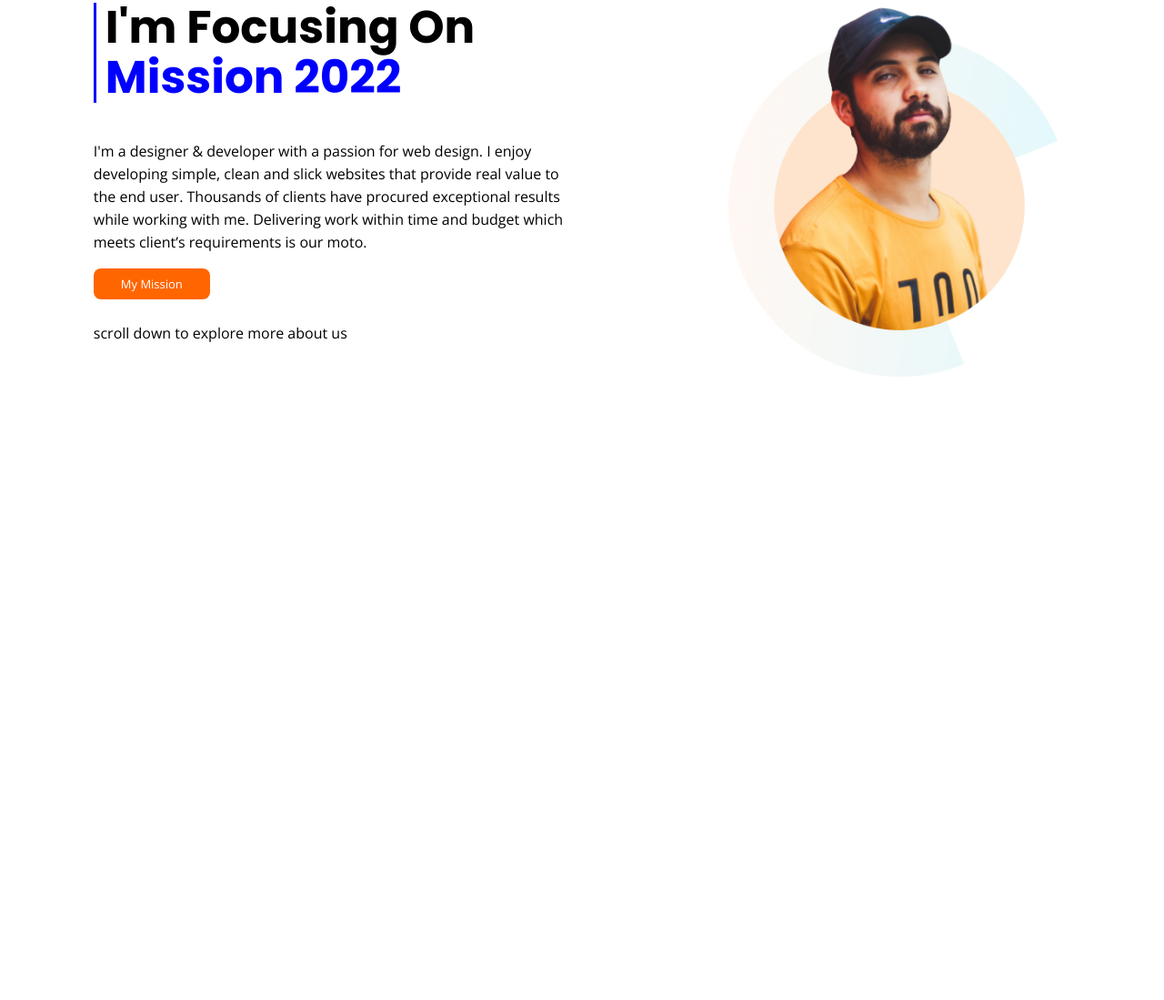
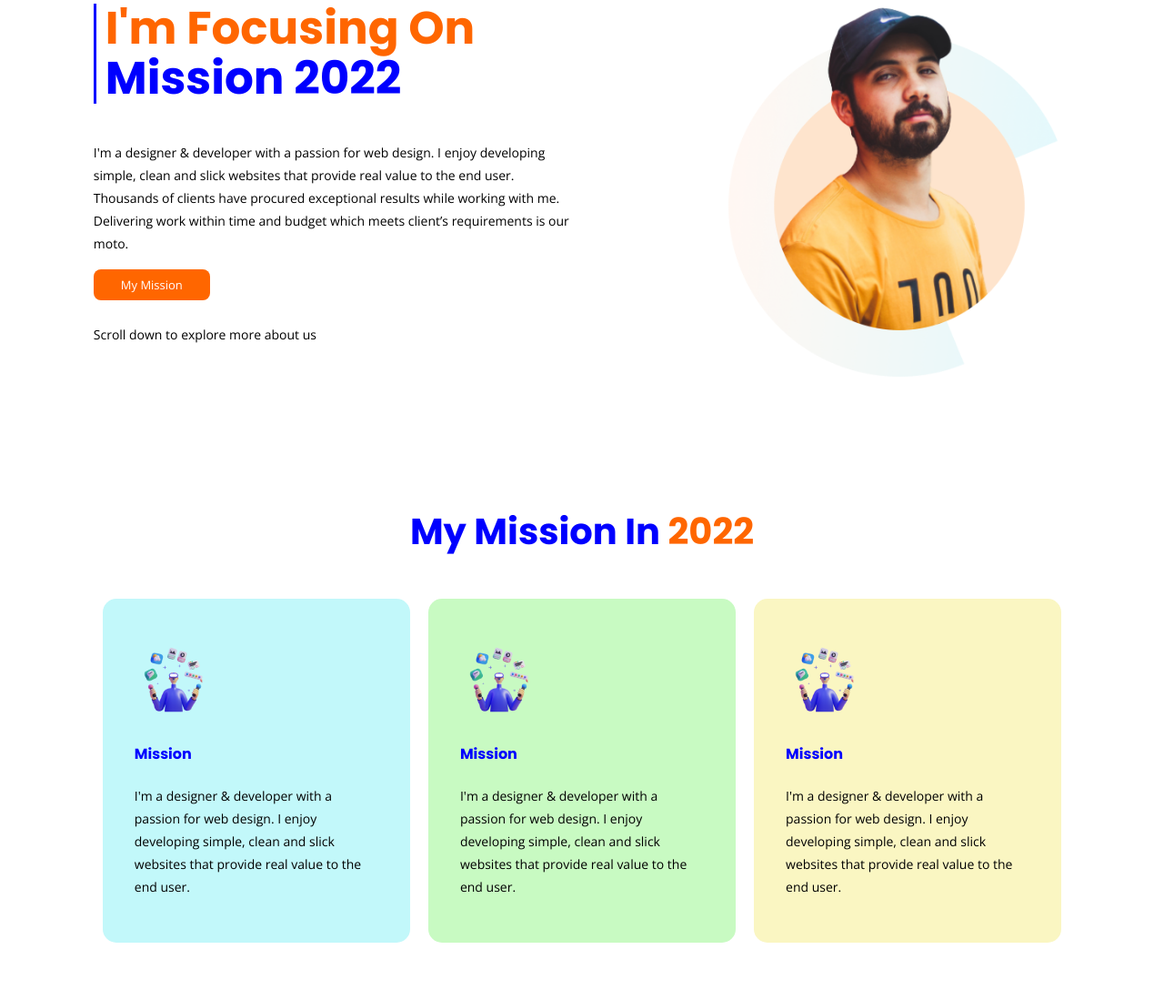
Before and after one commit to wdtahmid/assignment-mission-2022, a plain HTML site: page index.html in a window 1280 px wide. Shown: the part 123-1222 px from the top of the page at 91% size. Before the commit the page ends 800 px from the top, so only its background shows below. Drawn offline with nearby package versions, Linux system fonts and the light colour scheme.

Commit message:
mission section added

```diff
--- a/index.html
+++ b/index.html
@@ -18,12 +18,18 @@
 </head>
 
 <body>
+
+    <!-- top section start here -->
     <section class="top">
+
         <div class="page__middle">
+
             <div class="section__item">
+
                 <h1 class="top__title">
                     i'm focusing on <br> <span>mission 2022</span>
                 </h1>
+
                 <p class="top__para para">
                     I'm a designer & developer with a passion for web design. I enjoy developing simple, clean and slick
                     websites that provide real value to the end user. Thousands of clients have procured exceptional
@@ -34,13 +40,81 @@
                 </p>
 
                 <a class="site__button top__button" href="#">my mission</a>
-                <p class="top__para__1 para">scroll down to explore more about us</p>
+
+                <p class="top__para__1 para">Scroll down to explore more about us</p>
+
             </div>
+
             <div class="section__item person__image">
+
                 <img class="person" src="images/person/person-0.png" alt="">
+
             </div>
+
         </div>
+
     </section>
+    <!-- top section end here -->
+
+    <!-- mission start here -->
+    <section class="my__mission">
+
+        <h2 class="mission__title center">
+            my mission in <span>2022</span>
+        </h2>
+
+        <div class="page__middle">
+
+            <div class="mission__item vission">
+
+                <img src="images/illustrators/illustrator-1.png" alt="Mission Illustration" class="icon">
+
+                <div class="item__title">
+                    <h4>mission</h4>
+                </div>
+
+                <p class="mission__para para">
+                    I'm a designer & developer with a passion for web design. I enjoy developing simple, clean and
+                    slick websites that provide real value to the end user.
+                </p>
+
+            </div>
+
+            <div class="mission__item mission">
+
+                <img src="images/illustrators/illustrator-1.png" alt="Mission Illustration" class="icon">
+
+                <div class="item__title">
+                    <h4>mission</h4>
+                </div>
+
+                <p class="mission__para para">
+                    I'm a designer & developer with a passion for web design. I enjoy developing simple, clean and
+                    slick websites that provide real value to the end user.
+                </p>
+
+            </div>
+
+            <div class="mission__item moto">
+
+                <img src="images/illustrators/illustrator-1.png" alt="Mission Illustration" class="icon">
+
+                <div class="item__title">
+                    <h4>mission</h4>
+
+                </div>
+
+                <p class="mission__para para">
+                    I'm a designer & developer with a passion for web design. I enjoy developing simple, clean and
+                    slick websites that provide real value to the end user.
+                </p>
+
+            </div>
+
+        </div>
+
+    </section>
+    <!-- mission end here -->
 </body>
 
 </html>
--- a/style.css
+++ b/style.css
@@ -5,6 +5,10 @@ body {
 
 img {
     max-width: 100%;
+}
+
+.center {
+    text-align: center;
 }
 
 .top {
@@ -31,6 +35,7 @@ img {
     line-height: 55px;
     box-sizing: border-box;
     padding-left: 10px;
+    color: #FF6600;
 }
 
 .top__title span {
@@ -48,6 +53,7 @@ img {
 .para {
     font-family: 'Open Sans', sans-serif;
     line-height: 25px;
+    font-size: 14px;
 }
 
 .site__button {
@@ -67,3 +73,43 @@ img {
 .person {
     width: 70%;
 }
+
+/* mission */
+.my__mission {
+    padding: 50px 0;
+}
+.mission__title {
+    text-transform: capitalize;
+    color: blue;
+    font-size: 40px;
+}
+.mission__title span {
+    color: #FF6600;
+}
+.mission__item {
+    margin: 10px;
+    box-sizing: border-box;
+    padding: 35px;
+    border-radius: 15px;
+}
+
+.vission {
+    background-color: rgb(194, 248, 250);
+}
+.mission {
+    background-color: rgb(200, 250, 194);
+}
+.moto {
+    background-color: rgb(250, 246, 194);
+}
+
+
+.icon {
+    width: 100px;
+}
+.item__title {
+    text-transform: capitalize;
+    color: blue;
+    font-weight: 600;
+}
+.mission__para {}
```
